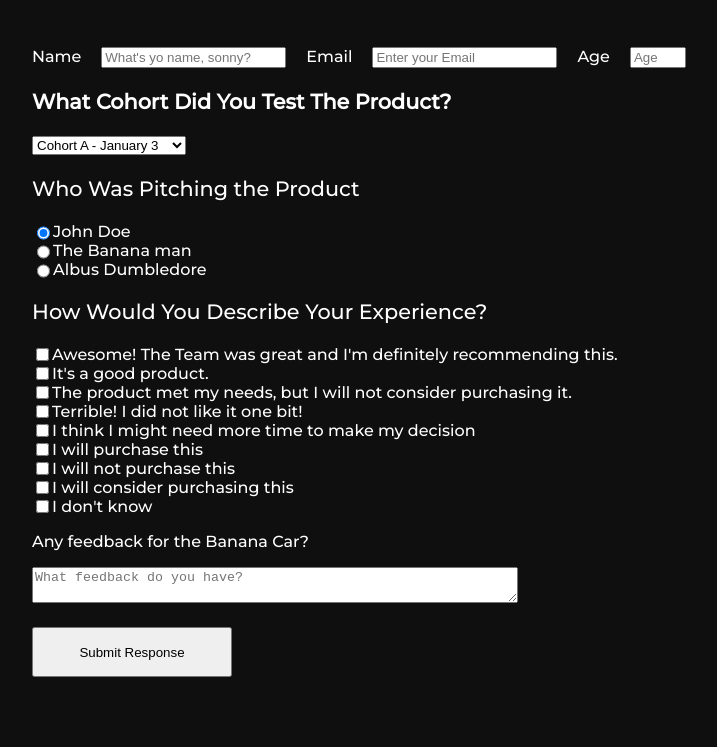
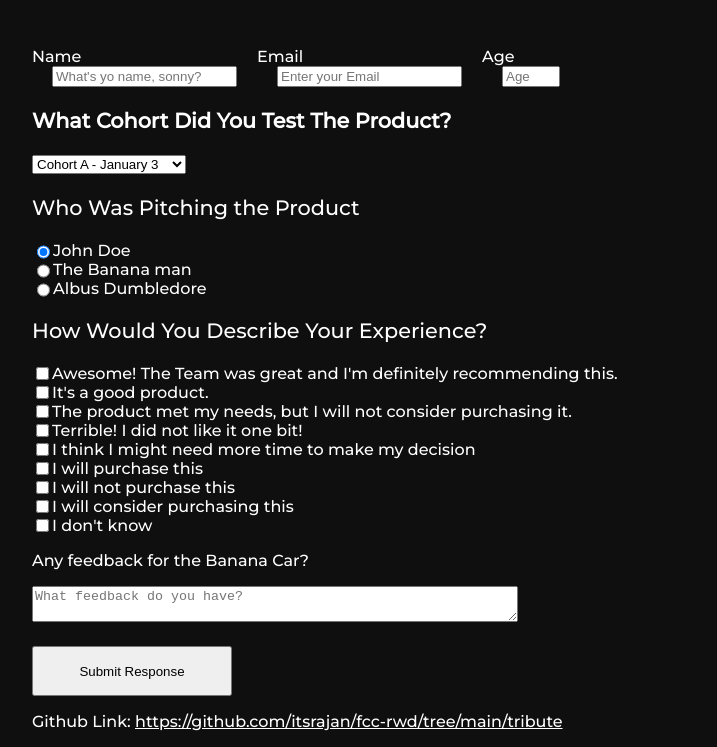
Before and after one commit to itsrajan/fcc-rwd, a plain HTML site: page survey/index.html in a window 1280 px wide. Shown: the part 357-1104 px from the top of the page, without its empty margins (288-1005 px from the left). Before the commit the page ends 1034 px from the top, so only its background shows below. Drawn offline with Linux system fonts and the light colour scheme.

Commit message:
Update index.html

```diff
--- a/survey/index.html
+++ b/survey/index.html
@@ -19,15 +19,24 @@
 
     <form id="survey-form">
         <div id="credentials">
-            <label id="name-label">Name</label>
+            <div class='credentials'>
+						<label id="name-label">Name</label>
             <input id="name" placeholder="What's yo name, sonny?" required />
+            </div>
 
+						<div class='credentials'>
             <label id="email-label">Email</label>
             <input type="email" id="email" placeholder="Enter your Email" required />
+            </div>
 
+            <div class='credentials'>
             <label id="number-label">Age</label>
             <input type="number" id="number" placeholder="Age" min="12" max="75" />
+						</div>
         </div>
+
+<div id="cohort section">
+
         <p id="section-title"><b>What Cohort Did You Test The Product?</b></p>
         <select id="dropdown" required>
             <option disabled>Select Cohort</option>
@@ -45,9 +54,10 @@
             <input type="radio" name="pitch" value="Banana Man" />The Banana man</label>
         <label>
             <input type="radio" name="pitch" value="Albus Dumbledore" />Albus Dumbledore</label>
-        </div>
 
-        <div id="checkbox">
+ </div>
+
+        <div id="checkbox section">
             <p id="section-title">How Would You Describe Your Experience?</p>
 
             <label><input name="experience" value="awesome" type="checkbox" />Awesome! The Team was great and I'm definitely recommending this.</label>
@@ -68,7 +78,8 @@
 
             <label><input name="experience" value="awesome" type="checkbox" />I don't know</label>
         </div>
-        <div class="feedback">
+
+        <d iv class="feedback" id="sectiopn">
             <div>
                 <p>Any feedback for the Banana Car?</p>
                 <textarea id="feedback" name="feedback" placeholder="What feedback do you have?"></textarea>
@@ -81,6 +92,7 @@
         </div>
     </form>
 
+<p>Github Link: <a href="https://github.com/itsrajan/fcc-rwd/tree/main/tribute" style="color: white">https://github.com/itsrajan/fcc-rwd/tree/main/tribute</a></p>
 </body>
 <script src="https://cdn.freecodecamp.org/testable-projects-fcc/v1/bundle.js"></script>
 
```
